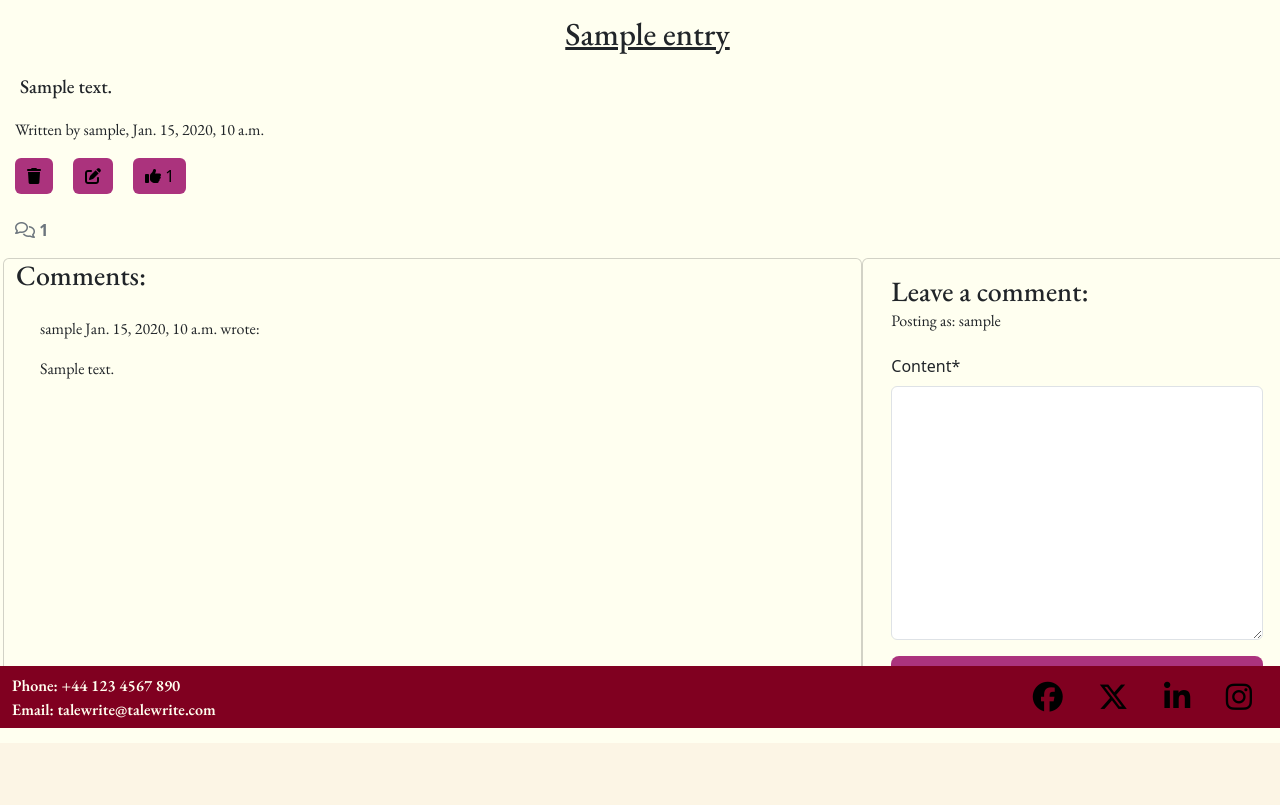
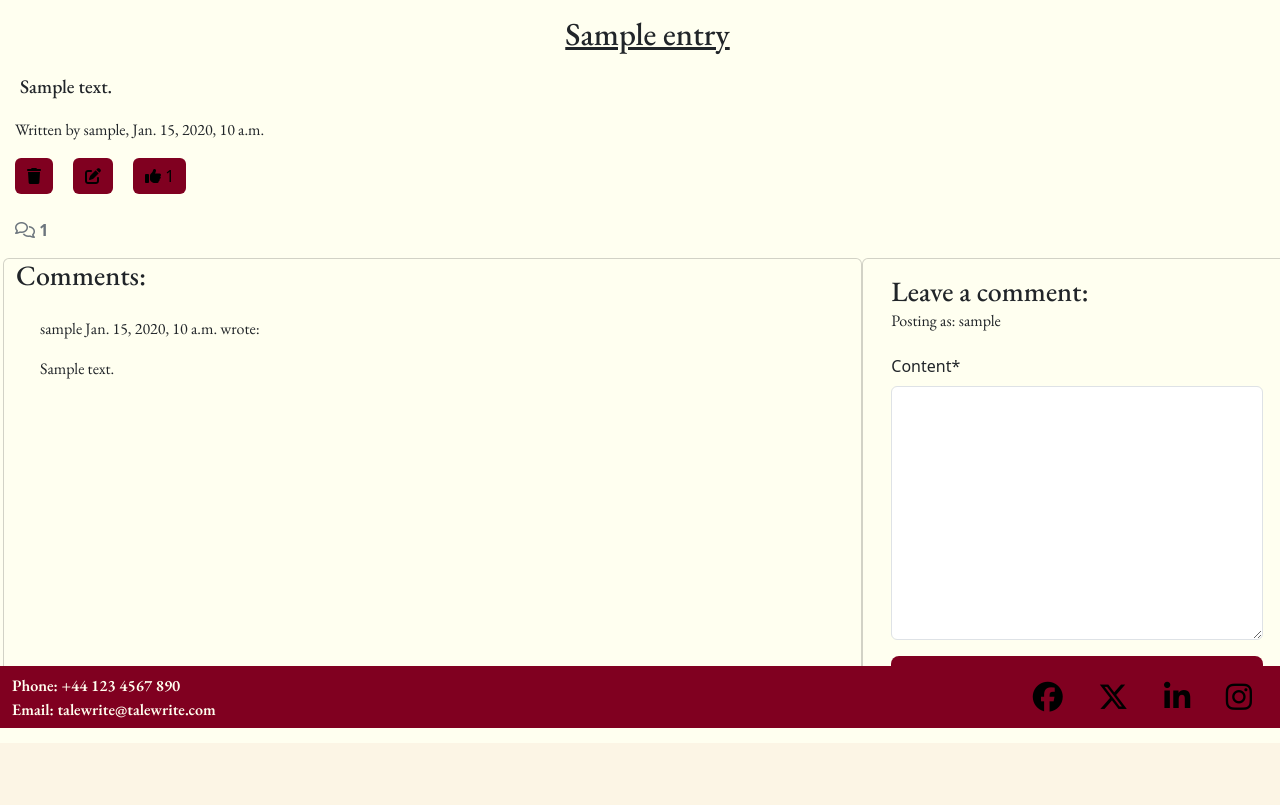
Before and after one commit to peterbrown454/TaleWrite, a Django app: a page that uses entries/templates/entry_detail.html in a window 1280 px wide. Shown: the part 72-877 px from the top of the page. Run offline with Django 3.2, Linux system fonts and the light colour scheme; a user stored in the database is signed in; tables that the repository leaves empty hold one stand-in row (values such as "Sample post"); parts of the project's set-up code (start-up, migrations or seed data) failed here and were passed over; some libraries are stand-ins or nearby versions.

Commit message:
submit buttons styled colour-wise

```diff
--- a/entries/templates/entry_detail.html
+++ b/entries/templates/entry_detail.html
@@ -23,7 +23,7 @@
     <form onsubmit="return confirm('Are you sure you want to delete this tale?')"
         action="{% url 'entries:delete_entry' slug=entry.slug %}" method="POST" id="delete">
         {%csrf_token %}
-        <button type="submit" class="btn btn-primary btn-md"><i class="fa-solid fa-trash fa-md"
+        <button type="submit" class="btn btn-primary btn-md submitbuttons"><i class="fa-solid fa-trash fa-md"
                 style="color: #000000;"></i></button></form>
 
     <br>
@@ -31,7 +31,7 @@
 
     <form action="{% url 'entries:EditEntry' pk=entry.pk %}" method="GET" id="edit">
         {%csrf_token %}
-        <button type="submit" class="btn btn-primary btn-md"><i class="fa-solid fa-pen-to-square fa-md"
+        <button type="submit" class="btn btn-primary btn-md submitbuttons"><i class="fa-solid fa-pen-to-square fa-md"
                 style="color: #000000;"></i>
         </button></form>
 
@@ -44,7 +44,7 @@
 
     <form action="{% url 'entries:like_entry' slug=entry.slug %}" method="POST" id="like">
         {%csrf_token %}
-        <button type="submit" class="btn btn-primary btn-md"><i class="fa-solid fa-thumbs-up fa-md"
+        <button type="submit" class="btn btn-primary btn-md submitbuttons"><i class="fa-solid fa-thumbs-up fa-md"
                 style="color: #000000;"></i>
             <span>{{entry.likes}}</span></button>
     </form>
@@ -112,7 +112,7 @@
             <form id="commentForm" method="post" style="margin-top: 1.3em;">
                 {{ comment_form | crispy }}
                 {% csrf_token %}
-                <button id="submitButton" type="submit" class="btn btn-signup btn-lg">Submit</button>
+                <button id="submitbutton" type="submit" class="btn btn-signup btn-lg">Submit</button>
             </form>
             {% else %}
             <p>Log in to leave a comment</p>
--- a/entries/templates/entry_write.html
+++ b/entries/templates/entry_write.html
@@ -8,7 +8,7 @@
         id="write-form">
         {% csrf_token %}
         {{ form }}
-        <input type="submit" value="Submit">
+        <input type="submit" value="Submit" class="submitbuttons">
 
 
     </form>
--- a/static/css/style.css
+++ b/static/css/style.css
@@ -14,6 +14,12 @@ a {
 .nav-item {
     display: flex;
     justify-content: flex-end;
+}
+
+.submitbuttons {
+    color: black !important;
+    background-color: RGB(128, 0, 32) !important;
+
 }
 
 a:hover {
@@ -142,12 +148,11 @@ header {
     border: none;
 }
 
-header li {
-    color: #f5721b;
-}
 
-.comment_submit_button {
-    color: RGB(255, 255, 240);
+
+#submitbutton {
+    color: RGB(255, 255, 240) !important;
+    background-color: RGB(128, 0, 32) !important
 }
 
 .btn-signup {
```
Also changed, not shown: 1 other file.
